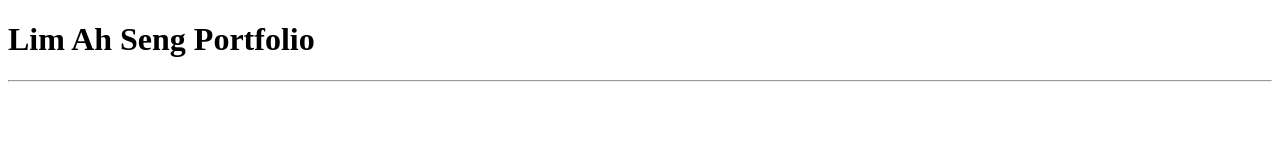
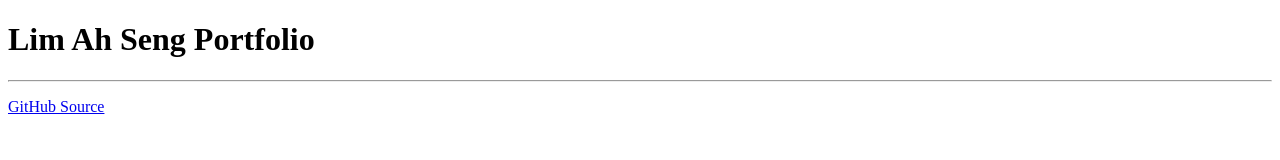
Before and after one commit to niegisc/portfolio, a plain HTML site: page index.html in a window 1280 px wide. Drawn offline with Linux system fonts and the light colour scheme.

Commit message:
Update index.html

```diff
--- a/index.html
+++ b/index.html
@@ -8,5 +8,6 @@
     <h1>Lim Ah Seng Portfolio</h1>
     <hr>
 
+    <p><a href="https://niegisc.github.io/portfolio/">GitHub Source</a></p>
   </body>
 </html>
```
